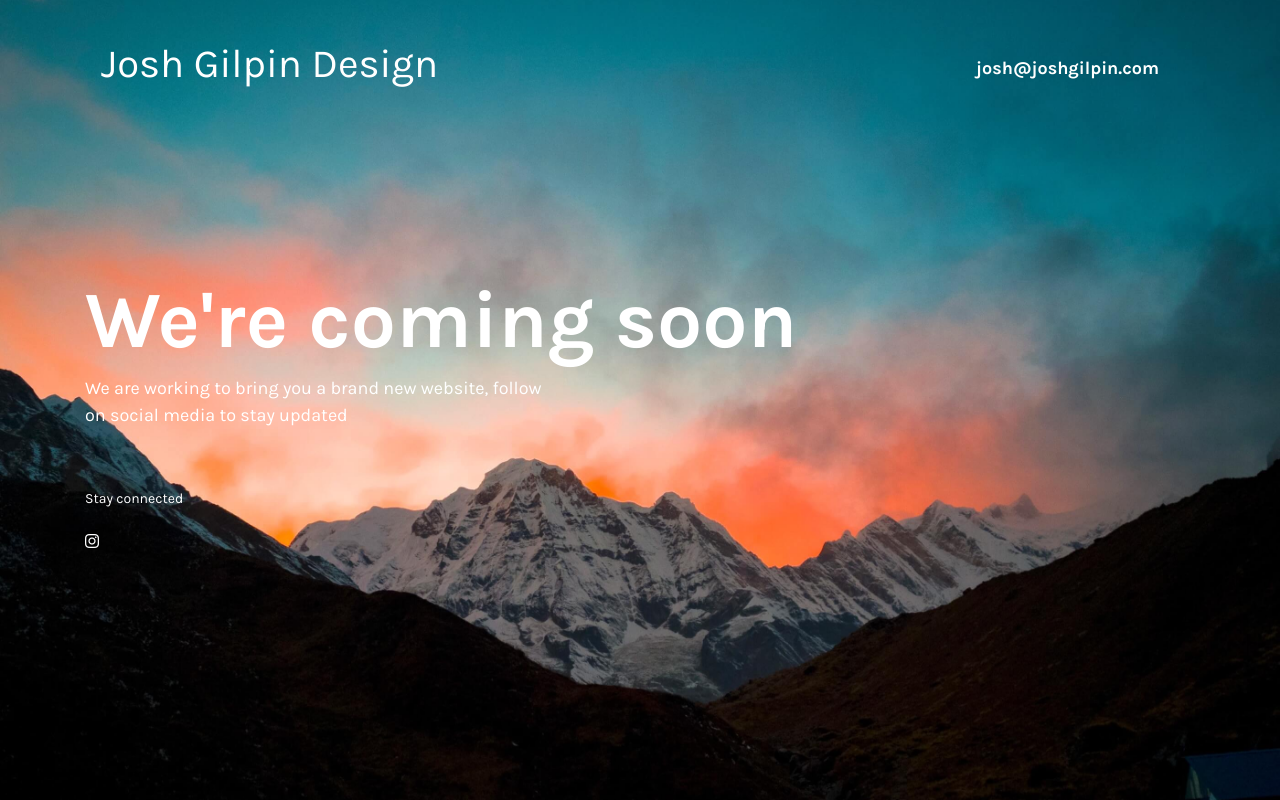
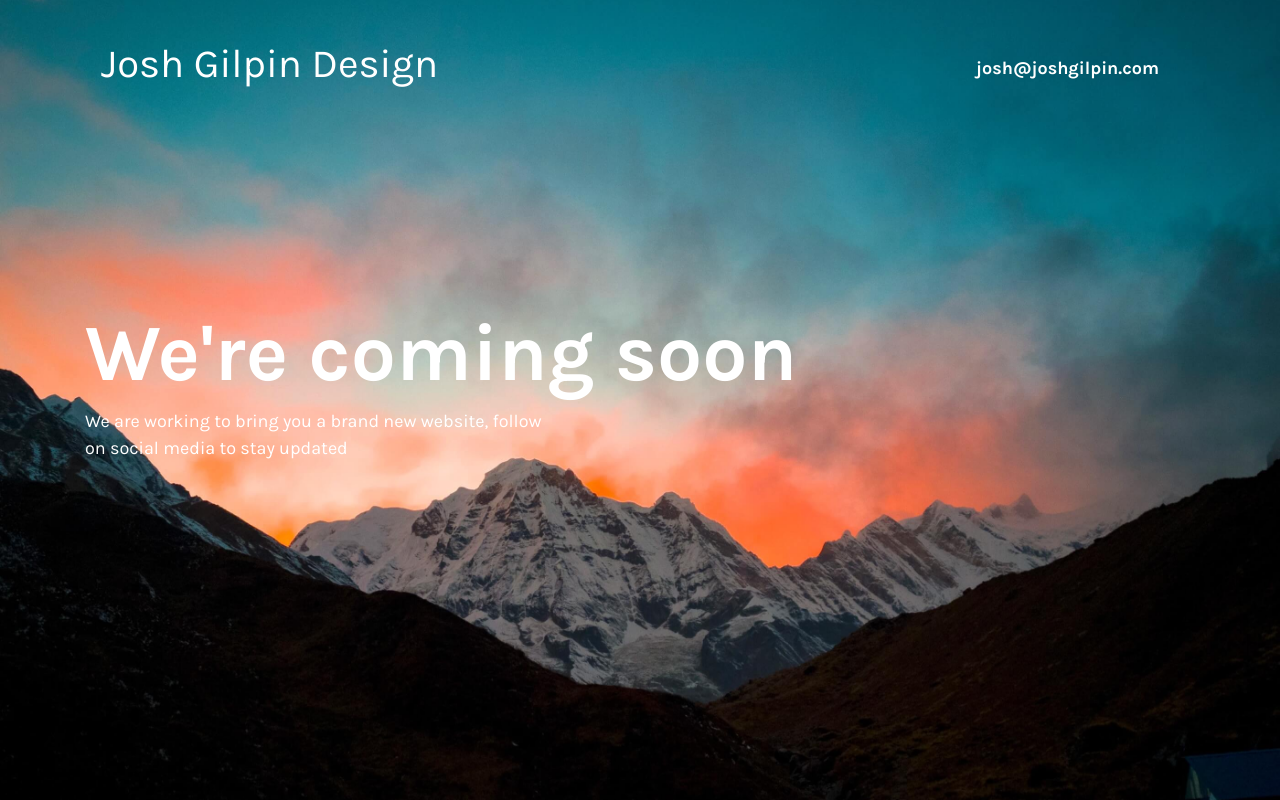
Before and after one commit to joshgilpin/joshgilpin.github.io, a website: page index.html in a window 1280 px wide. Drawn offline with nearby package versions, Linux system fonts and the light colour scheme.

Commit message:
Update index.html
Remove social media handles

```diff
--- a/index.html
+++ b/index.html
@@ -30,10 +30,6 @@
             <h1 class="page-title">We're coming soon</h1>
             <p class="page-description">We are working to bring you a brand new website, follow on social media to stay updated
             </p>
-            <p>Stay connected</p>
-            <!--brand icon-->
-            <nav class="footer-social-links">
-                <i class="fa-brands fa-instagram"><a href="https://instagram.com/joshgilpin98"></i>
             </nav>
         </div>
     </main>
```
